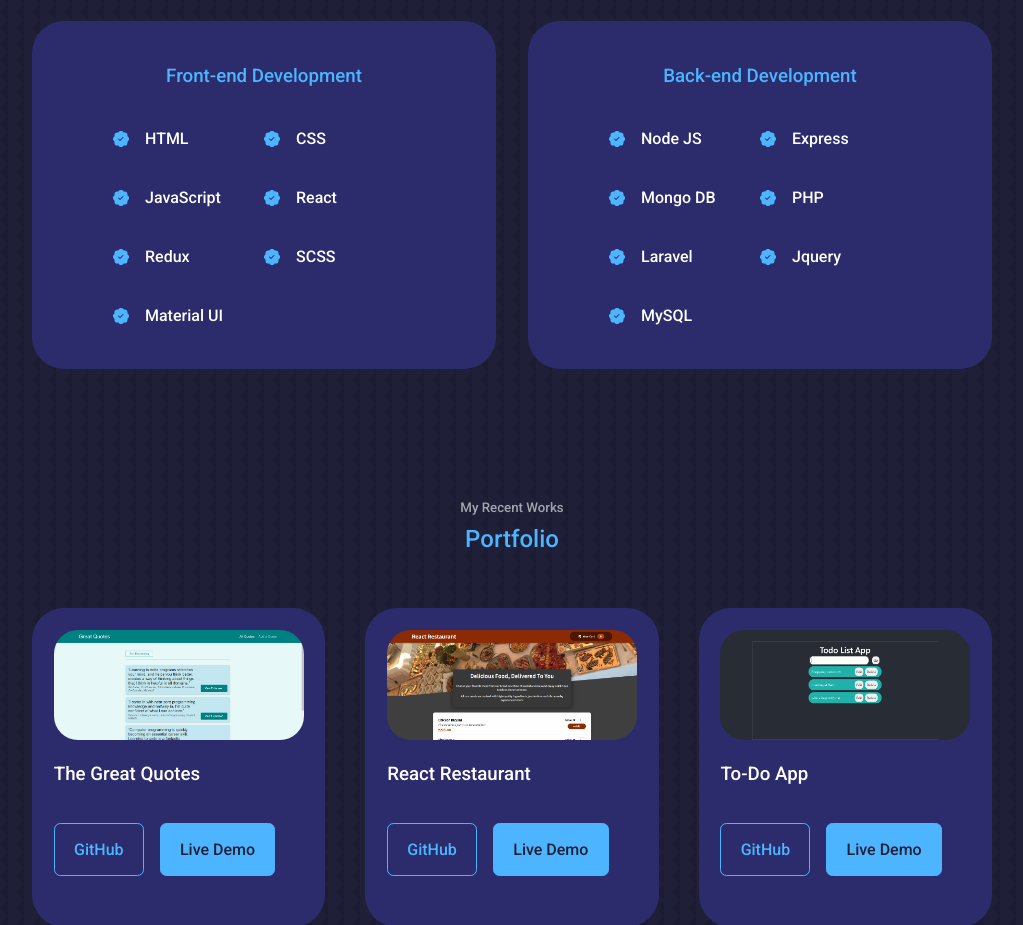
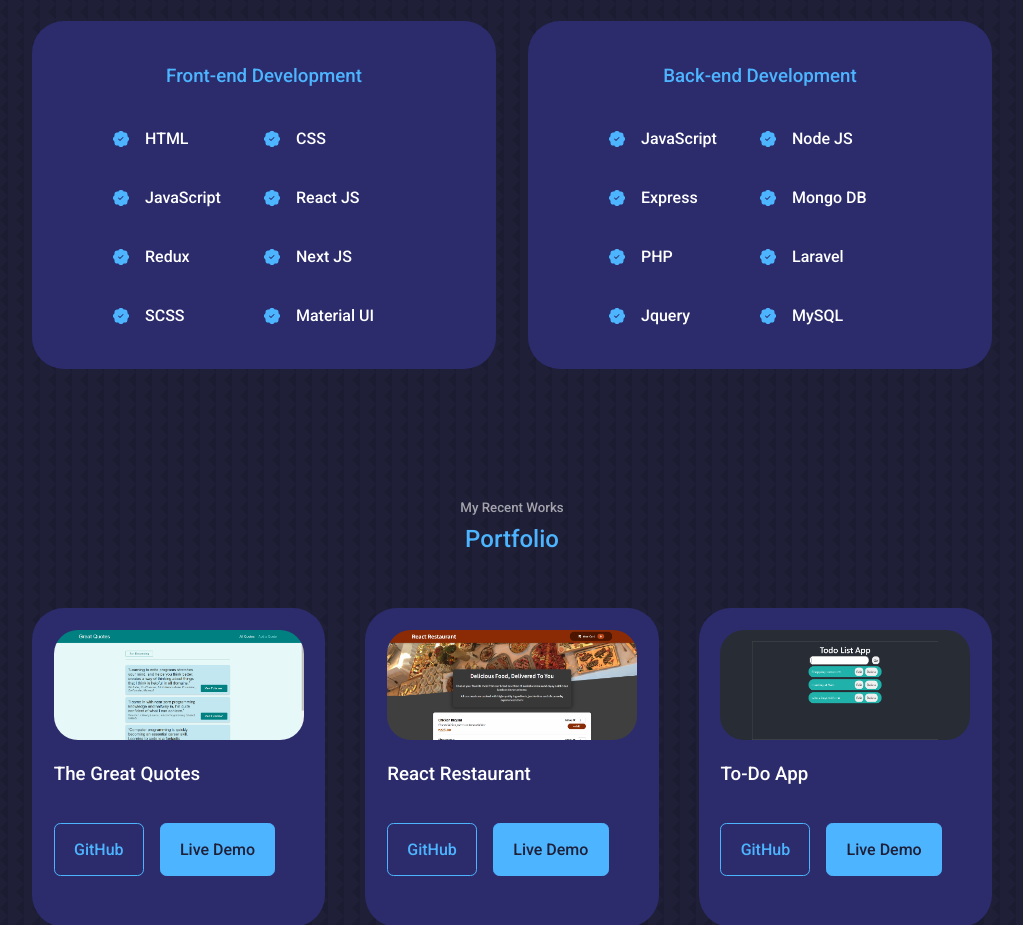
Before and after one commit to athifahamedj/portfolio, a React (Create React App) app: page / in a window 1280 px wide. Shown: the part 1180-2105 px from the top of the page, without its empty margins (128-1151 px from the left). Built offline with nearby package versions, Linux system fonts and the light colour scheme.

Commit message:
Update Experience.jsx

```diff
--- a/src/components/experience/Experience.jsx
+++ b/src/components/experience/Experience.jsx
@@ -25,11 +25,15 @@ const Experience = () => {
             </article>
             <article className="experience__details">
               <BsFillPatchCheckFill className="experience__details-icon" />
-              <h4>React</h4>
+              <h4>React JS</h4>
             </article>
             <article className="experience__details">
               <BsFillPatchCheckFill className="experience__details-icon" />
               <h4>Redux</h4>
+            </article>
+            <article className="experience__details">
+              <BsFillPatchCheckFill className="experience__details-icon" />
+              <h4>Next JS</h4>
             </article>
             <article className="experience__details">
               <BsFillPatchCheckFill className="experience__details-icon" />
@@ -44,11 +48,15 @@ const Experience = () => {
         <div className="experience__backend">
           <h3>Back-end Development</h3>
           <div className="experience__content">
+            <article className="experience__details">
+              <BsFillPatchCheckFill className="experience__details-icon" />
+              <h4>JavaScript</h4>
+            </article>
            <article className="experience__details">
               <BsFillPatchCheckFill className="experience__details-icon" />
               <h4>Node JS</h4>
-          </article>
-          <article className="experience__details">
+            </article>
+            <article className="experience__details">
               <BsFillPatchCheckFill className="experience__details-icon" />
               <h4>Express</h4>
             </article>
```
